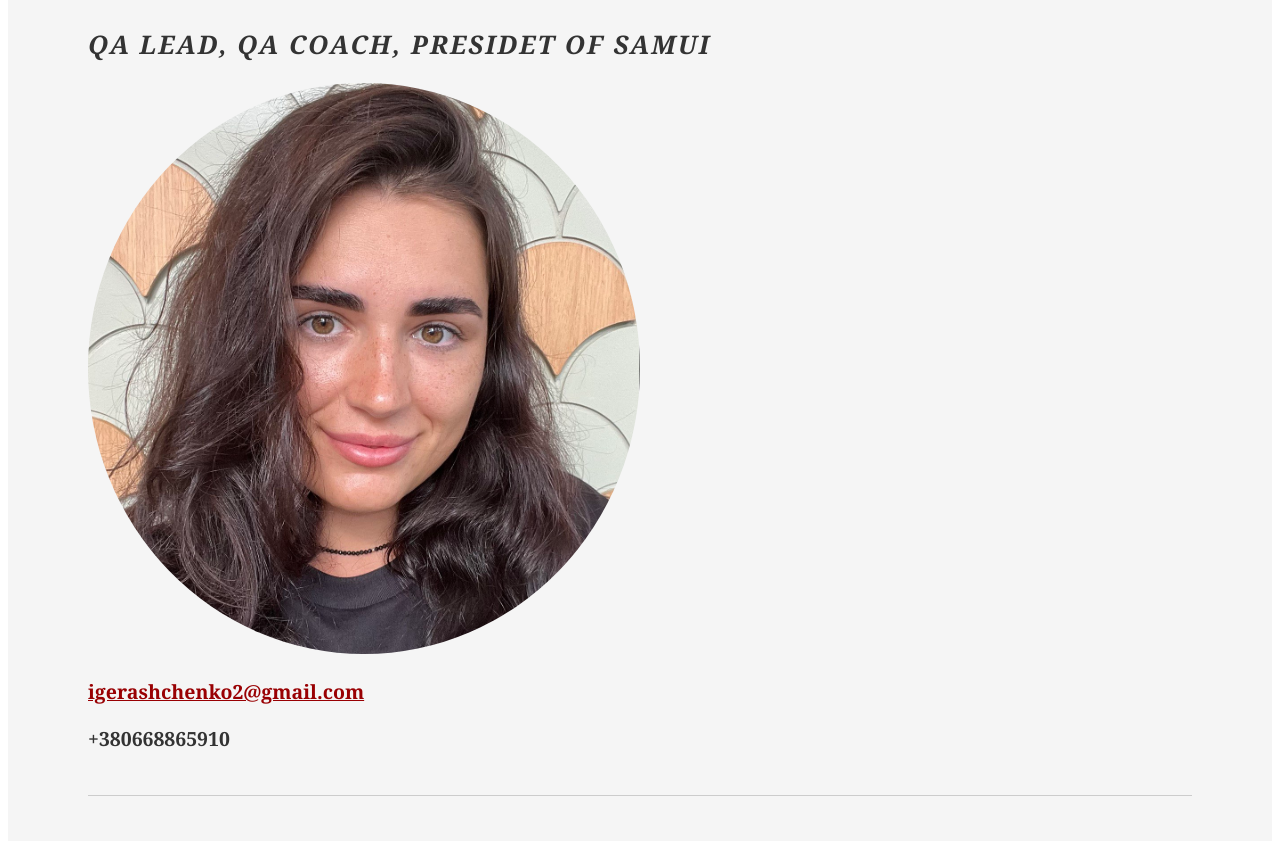
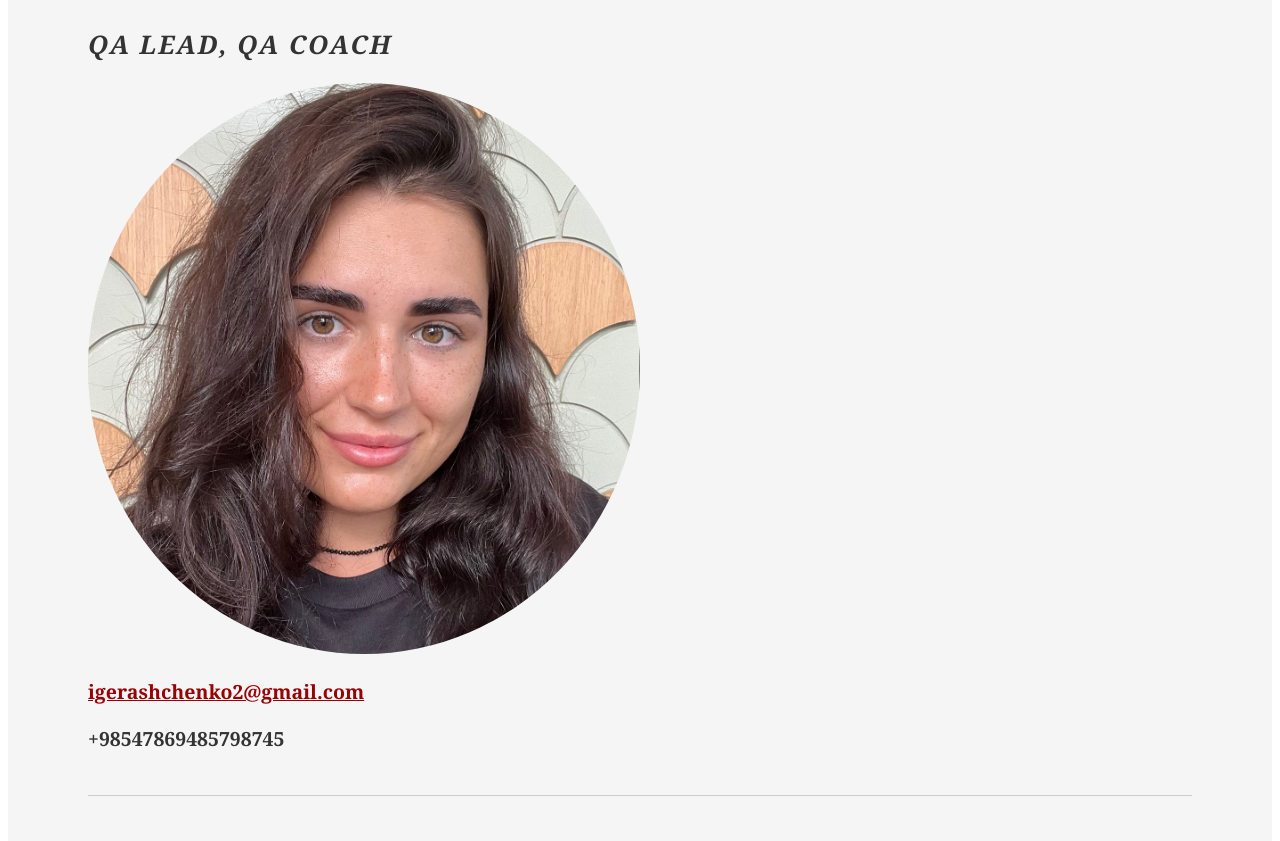
Before and after one commit to igerashchenko/hillel, a plain HTML site: page index.html in a window 1280 px wide. Shown: the part 202-1043 px from the top of the page. Drawn offline with Linux system fonts and the light colour scheme; a small style sheet from the web is missing.

Commit message:
tfdjshvksdfuhvkdsfhkvdfhsvkjdhfskjvhn  commit

```diff
--- a/index.html
+++ b/index.html
@@ -16,14 +16,14 @@
 			<div class="yui-gc">
 				<div class="yui-u first">
 					<h1>Iryna Herashchenko</h1>
-					<h2>QA Lead, QA Coach, Presidet of Samui</h2>
+					<h2>QA Lead, QA Coach</h2>
 				</div>
 
 				<div class="yui-u">
 					<div class="contact-info">
 						<img src="cv.jpg" alt="CV picture">
 						<h3><a href="mailto:igerashchenko2@gmail.com">igerashchenko2@gmail.com</a></h3>
-						<h3>+380668865910</h3>
+						<h3>+98547869485798745</h3>
 					</div><!--// .contact-info -->
 				</div>
 			</div><!--// .yui-gc -->
```
